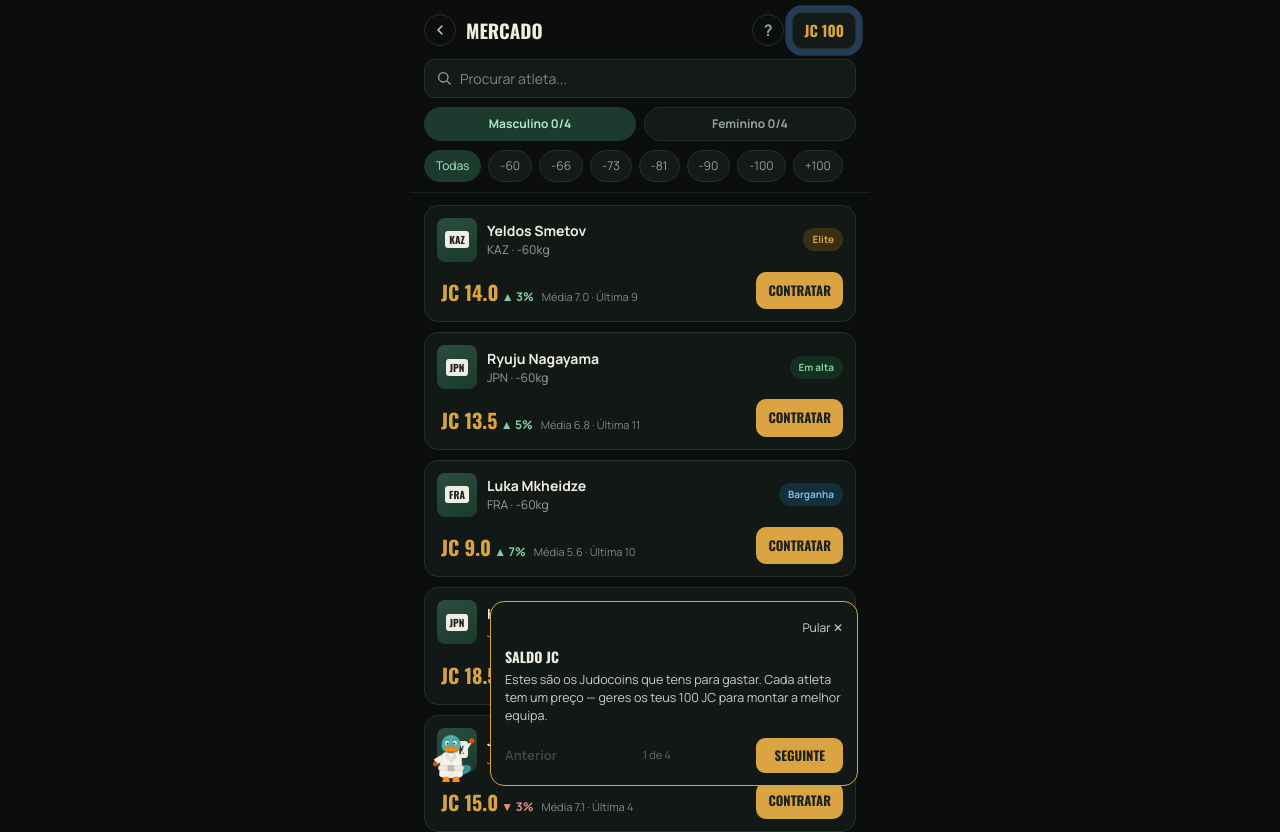
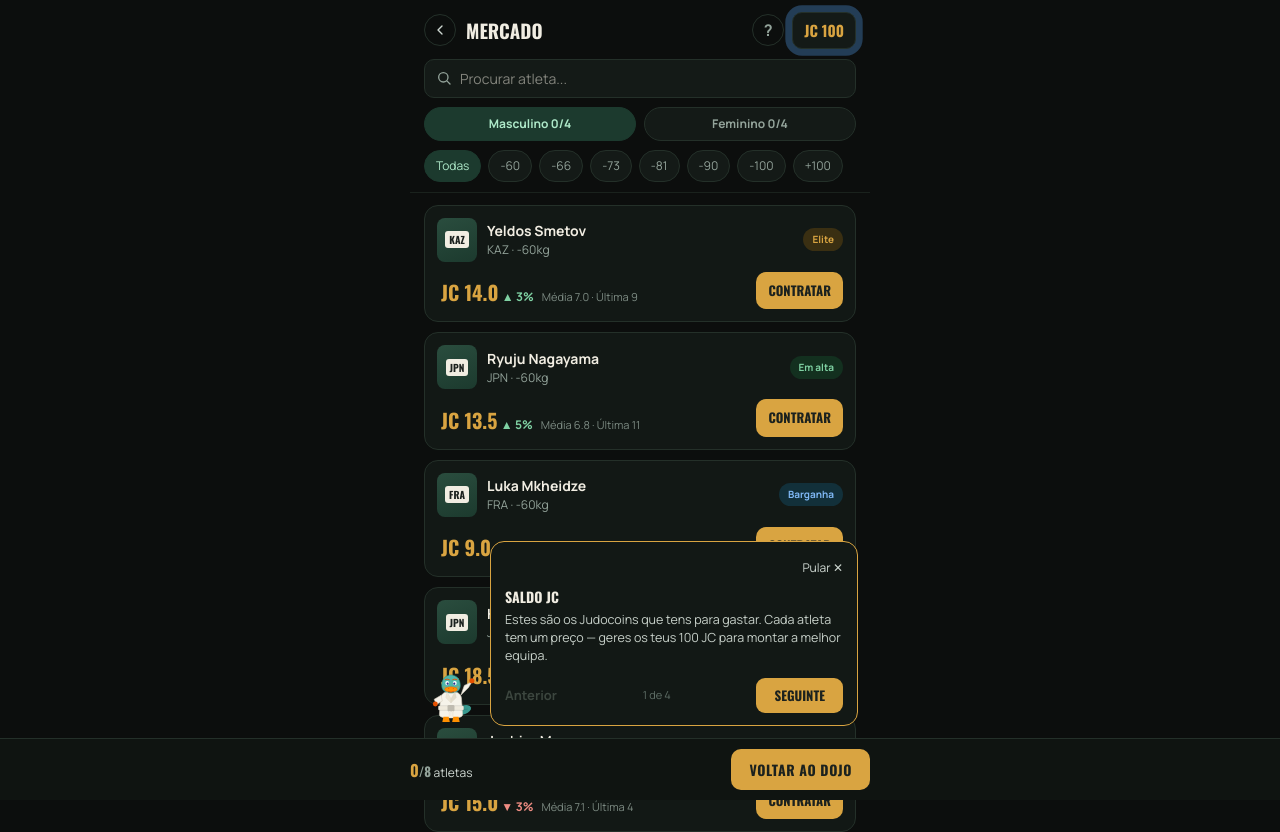
Before and after one commit to KainanPires/ippon-league, a Next.js app: page /mercado in a window 1280 px wide. Shown: the top 832 px of the page. Built offline with nearby package versions, Linux system fonts and the light colour scheme.

Commit message:
Adjust layout and add bottom progress bar

```diff
--- a/app/mercado/page.tsx
+++ b/app/mercado/page.tsx
@@ -132,7 +132,7 @@ export default function Mercado() {
         </div>
 
         {/* Lista */}
-        <div style={{ padding: "12px 14px 24px" }}>
+        <div style={{ padding: "12px 14px 92px" }}>
           {filtered.length === 0 ? (
             <div style={{ textAlign: "center", color: "#93a39a", fontSize: 13, padding: "24px 0" }}>Sem atletas para este filtro (mais em breve).</div>
           ) : (
@@ -182,6 +182,17 @@ export default function Mercado() {
               );
             })
           )}
+        </div>
+      </div>
+
+      {/* Barra inferior: progresso + voltar ao dojo */}
+      <div style={{ position: "fixed", left: 0, right: 0, bottom: 0, background: "#0f1411", borderTop: "1px solid #243029", padding: "10px 14px", zIndex: 40 }}>
+        <div style={{ maxWidth: 460, margin: "0 auto", display: "flex", alignItems: "center", justifyContent: "space-between", gap: 10 }}>
+          <div style={{ fontSize: 12, color: "#cfd8d2" }}>
+            <span style={{ fontFamily: FD, fontWeight: 700, color: GOLD, fontSize: 16 }}>{countM + countF}</span>
+            <span style={{ fontFamily: FD, fontWeight: 700, color: "#93a39a", fontSize: 13 }}>/8</span> atletas
+          </div>
+          <a href="/criar-equipa" style={{ background: GOLD, color: "#1b211e", fontFamily: FD, fontWeight: 700, textTransform: "uppercase", letterSpacing: "0.04em", padding: "10px 18px", borderRadius: 10, fontSize: 14, textDecoration: "none" }}>Voltar ao Dojo</a>
         </div>
       </div>
 
@@ -248,7 +259,7 @@ function Tutorial({ step, setStep, onClose }: { step: number; setStep: (s: numbe
   }
 
   return (
-    <div style={{ position: "fixed", left: 0, right: 0, bottom: 14, padding: "0 12px", zIndex: 100 }}>
+    <div style={{ position: "fixed", left: 0, right: 0, bottom: 74, padding: "0 12px", zIndex: 100 }}>
       <div style={{ maxWidth: 436, margin: "0 auto", display: "flex", gap: 10, alignItems: "flex-end" }}>
         <div style={{ width: 58, height: 58, flexShrink: 0 }}><Mascot belt="#efeadd" expression="feliz" /></div>
         <div style={{ flex: 1, background: "#121815", border: `1px solid ${GOLD}`, borderRadius: 14, padding: "12px 14px" }}>
```
